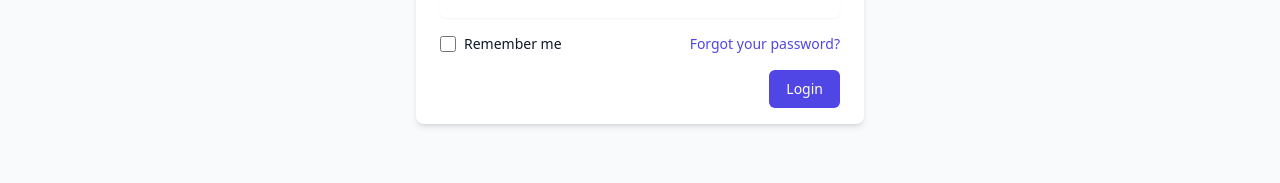
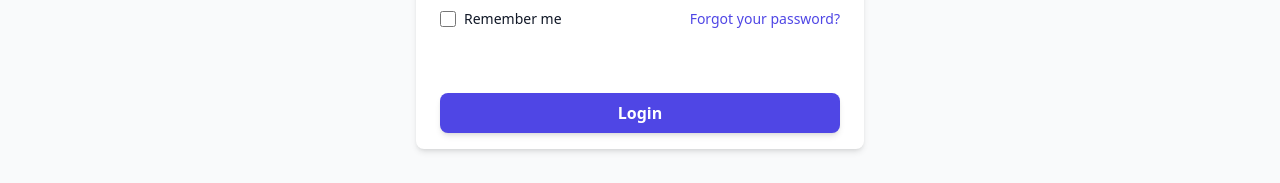
Before and after one commit to aysllanferreira/blog_project, a React (Vite) app in the folder client/: page /login in a window 1280 px wide. Shown: the part 493-676 px from the top of the page. Built offline with nearby package versions, Linux system fonts and the light colour scheme; no server answers; the HTML template or start-up script is replaced by a standard one.

Commit message:
fix: Buttons of Register and Login is now better

```diff
--- a/client/package.json
+++ b/client/package.json
@@ -10,6 +10,7 @@
   },
   "dependencies": {
     "axios": "^1.2.1",
+    "flowbite": "^1.5.5",
     "prop-types": "^15.8.1",
     "react": "^18.2.0",
     "react-dom": "^18.2.0",
--- a/client/src/pages/Login.jsx
+++ b/client/src/pages/Login.jsx
@@ -112,7 +112,7 @@ function Login() {
             <div className="flex items-center justify-end mt-4">
               <button
                 type="submit"
-                className="inline-flex items-center px-4 py-2 text-sm font-medium text-white bg-indigo-600 border border-transparent rounded-md hover:bg-indigo-700 focus:outline-none focus-visible:ring-2 focus-visible:ring-offset-2 focus-visible:ring-indigo-500"
+                className="py-2 px-4 mt-12  bg-indigo-600 hover:bg-indigo-700 focus:ring-indigo-500 focus:ring-offset-indigo-200 text-white w-full transition ease-in duration-200 text-center text-base font-semibold shadow-md focus:outline-none focus:ring-2 focus:ring-offset-2  rounded-lg"
               >
                 Login
               </button>
--- a/client/src/pages/Register.jsx
+++ b/client/src/pages/Register.jsx
@@ -128,7 +128,7 @@ function Register() {
               </a>
               <button
                 type="submit"
-                className="inline-flex items-center px-4 py-2 ml-4 text-xs font-semibold tracking-widest text-white uppercase transition duration-150 ease-in-out bg-gray-900 border border-transparent rounded-md active:bg-gray-900 false"
+                className="inline-flex items-center px-4 py-2 ml-4 text-xs font-semibold tracking-widest text-white uppercase transition duration-150 ease-in-out bg-indigo-600 hover:bg-indigo-700 border border-transparent rounded-md active:g-indigo-900 false"
               >
                 Register
               </button>
```
Also changed, not shown: 1 other file (tests, documents, lock files or other folders).
